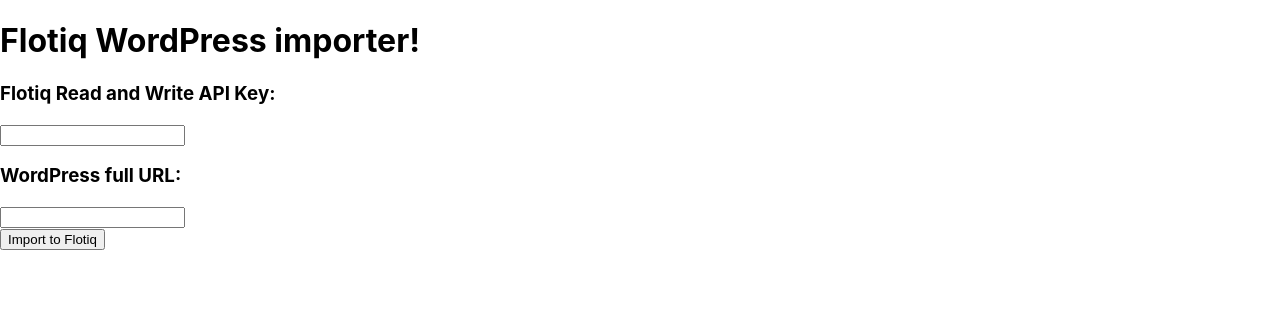
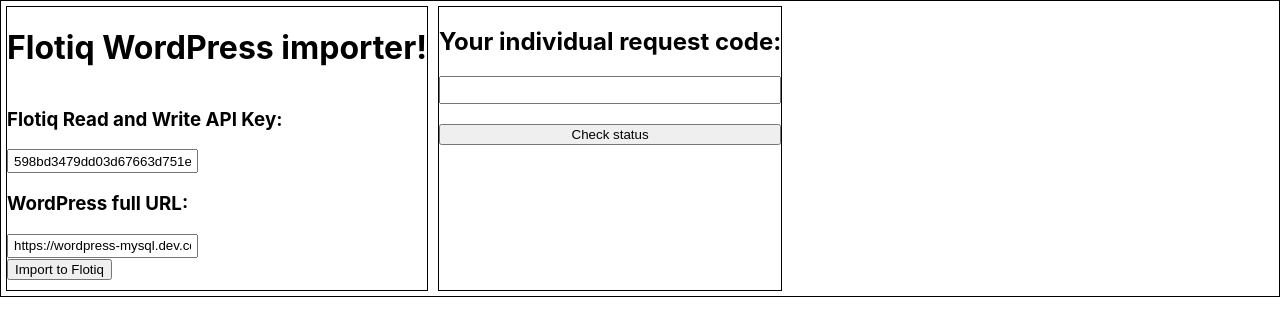
Before and after one commit to DominikIlski/wordpressImportForm, a React (Create React App) app: page / in a window 1280 px wide. Shown: the top 336 px of the page. Built offline with nearby package versions, Linux system fonts and the light colour scheme.

Commit message:
status check works now just fine

```diff
--- a/package.json
+++ b/package.json
@@ -6,7 +6,9 @@
     "@testing-library/jest-dom": "^4.2.4",
     "@testing-library/react": "^9.3.2",
     "@testing-library/user-event": "^7.1.2",
+    "random-words": "^1.1.1",
     "react": "^16.13.1",
+    "react-bootstrap": "^1.3.0",
     "react-dom": "^16.13.1",
     "react-scripts": "3.4.1"
   },
--- a/src/App.js
+++ b/src/App.js
@@ -1,60 +1,144 @@
-import React, { useState, /*useEffect*/ } from 'react';
-//import logo from './logo.svg';
-import './App.css';
+import React, { useState, /*useEffect*/
+useEffect} from "react";
+//import Spinner from "react-bootstrap/Spinner";
+
+import "./App.css";
+import styles from "./app.module.css";
+const randomWords = require("random-words");
+
+const WP_IMPORT_AUTH =
+  "https://q0lnm6ubn4.execute-api.us-east-1.amazonaws.com/default/wordpressimportauth";
+const WP_IMPORT_STATUS =
+  "https://4nkqkd9vc2.execute-api.us-east-1.amazonaws.com/default/wordpressImporterStatus?userRequestCode=";
+
+const timestamp = new Date();
 
 
+const checkStatus = async (userRequestCode) => {
+  let responseBody;
+  const requestOptions = {
+    method: "GET",
+  };
+  console.log("status check");
+  console.log(userRequestCode);
+
+  const statusRequest = await fetch(
+    WP_IMPORT_STATUS + userRequestCode,
+    requestOptions
+  );
+  console.log(statusRequest);
+  responseBody = await statusRequest.json();
+  console.log(responseBody);
+
+  if (responseBody.Item) return responseBody.Item.status.S;
+  else return "There is no import with that request code";
+
+};
+
+const UcFirst = (word) => {
+  return word.charAt(0).toUpperCase() + word.slice(1);
+};
+
+console.log(timestamp.toISOString());
+const requestCodeGenerator = () => {
+  const date = timestamp.toISOString().split("T")[0];
+  const word1 = UcFirst(randomWords());
+  const word2 = UcFirst(randomWords());
+
+  return word1 + word2 + date;
+};
 
 const App = () => {
-  const [flotiqApiKey, setFlotiqApiKey] = useState('');
-  const [wordpressUrl, SetWordpressUrl] = useState('');
-  const submit = () => {
-    console.log('Button pressed')
-    console.log("Flotiq API Key: " + flotiqApiKey)
-    console.log("Wordpress URL:  " + wordpressUrl)
+  const [flotiqApiKey, setFlotiqApiKey] = useState(
+    "598bd3479dd03d67663d751e0d8db7cf"
+  );
+  const [wordpressUrl, SetWordpressUrl] = useState(
+    "https://wordpress-mysql.dev.cdwv.pl/"
+  );
+  const [progress, SetProgress] = useState("none");
+  const [userRequestCode, SetUserRequestCode] = useState("");
+  console.log("init of state");
+  console.log(userRequestCode);
+
+
+  const submit = async () => {
+    const userCode = requestCodeGenerator();
+    console.log(userCode);
+    SetUserRequestCode(userCode);
+    SetUserRequestCode(userCode);
+
+    console.log(userCode);
+
+    const url =
+      WP_IMPORT_AUTH +
+      `?userRequestCode=${userCode}` +
+      `&flotiqApiKey=${flotiqApiKey}` +
+      `&wordpressUrl=${wordpressUrl}`;
 
     const requestOptions = {
-      method: 'POST',
-      body: JSON.stringify({
-        flotiqApiKey:  flotiqApiKey ,
-        wordpressUrl:  wordpressUrl
-      })
-    }
+      method: "GET",
+    };
 
-    console.log(requestOptions)
-    fetch('http://127.0.0.1:3000/hello', requestOptions)
-    .then(console.log('-------------------response-----------------'))
-    .then(res => console.log(res.json()))
-  }
-  /*
-  {
-      "flotiqApiKey": "26f841d43814d82c01c885b899fb475b",
-      "wordpressUrl": "https://wordpress-mysql.dev.cdwv.pl/"
-  }
-  */
+    console.log(requestOptions);
+    const res = await fetch(url, requestOptions);
+    if (res.status !== 200) SetProgress("error");
+    if (res.status === 200) SetProgress(await checkStatus(userCode));
+  };
+
 
   return (
-    <div>
+    <div className={styles.container}>
+      <div className={styles.column}>
         <h1>Flotiq WordPress importer!</h1>
-      <form onSubmit={submit} >
+        <form onSubmit={async () => await submit()}>
           <label>
             <h3>Flotiq Read and Write API Key:</h3>
-          <input type="text" value={flotiqApiKey}
-            onChange={(event) => setFlotiqApiKey(event.target.value)} />
-
+            <input
+              className={styles.input}
+              type="text"
+              value={flotiqApiKey}
+              onChange={(event) => setFlotiqApiKey(event.target.value)}
+            />
           </label>
           <br />
           <label>
             <h3>WordPress full URL:</h3>
-          <input type="text" value={wordpressUrl}
-            onChange={(event) => SetWordpressUrl(event.target.value)} />
-
+            <input
+              className={styles.input}
+              type="text"
+              value={wordpressUrl}
+              onChange={(event) => SetWordpressUrl(event.target.value)}
+            />
           </label>
           <br />
           <input type="button" value="Import to Flotiq" onClick={submit} />
-
         </form>
       </div>
+      <div className={styles.column}>
+        <h2>Your individual request code: </h2>
+        <input
+          className={styles.input}
+          type="text"
+          value={userRequestCode}
+          onChange={(event) => {SetUserRequestCode(event.target.value)}}
+        ></input>
+        <br />
+        <button
+          onClick={async () => SetProgress(await checkStatus(userRequestCode))}
+        >
+          Check status
+        </button>
+      </div>
+      {progress === "none" ? (
+        <div></div>
+      ) : (
+        <div className={styles.column}>
+          <h2>Server response: </h2>
+          <h3>Status Code: {progress}</h3>
+        </div>
+      )}
+    </div>
   );
-}
+};
 
 export default App;
--- /dev/null
+++ b/src/app.module.css
@@ -0,0 +1,23 @@
+.container {
+    display: flex;
+    border: 1px solid black;
+
+}
+.column {
+    margin: 5px;
+    display: flex;
+    border: 1px solid black;
+    flex-wrap: wrap;
+    flex-direction: column;
+}
+.spinner {
+    display: flex;
+    border: 1px solid red;
+
+    width: 200;
+}
+.input {
+    padding: 5px;
+    height: 5%;
+
+}
```
Also changed, not shown: 2 other files (tests, documents, lock files or other folders). Lines whose indentation alone changed are shown as unchanged.
